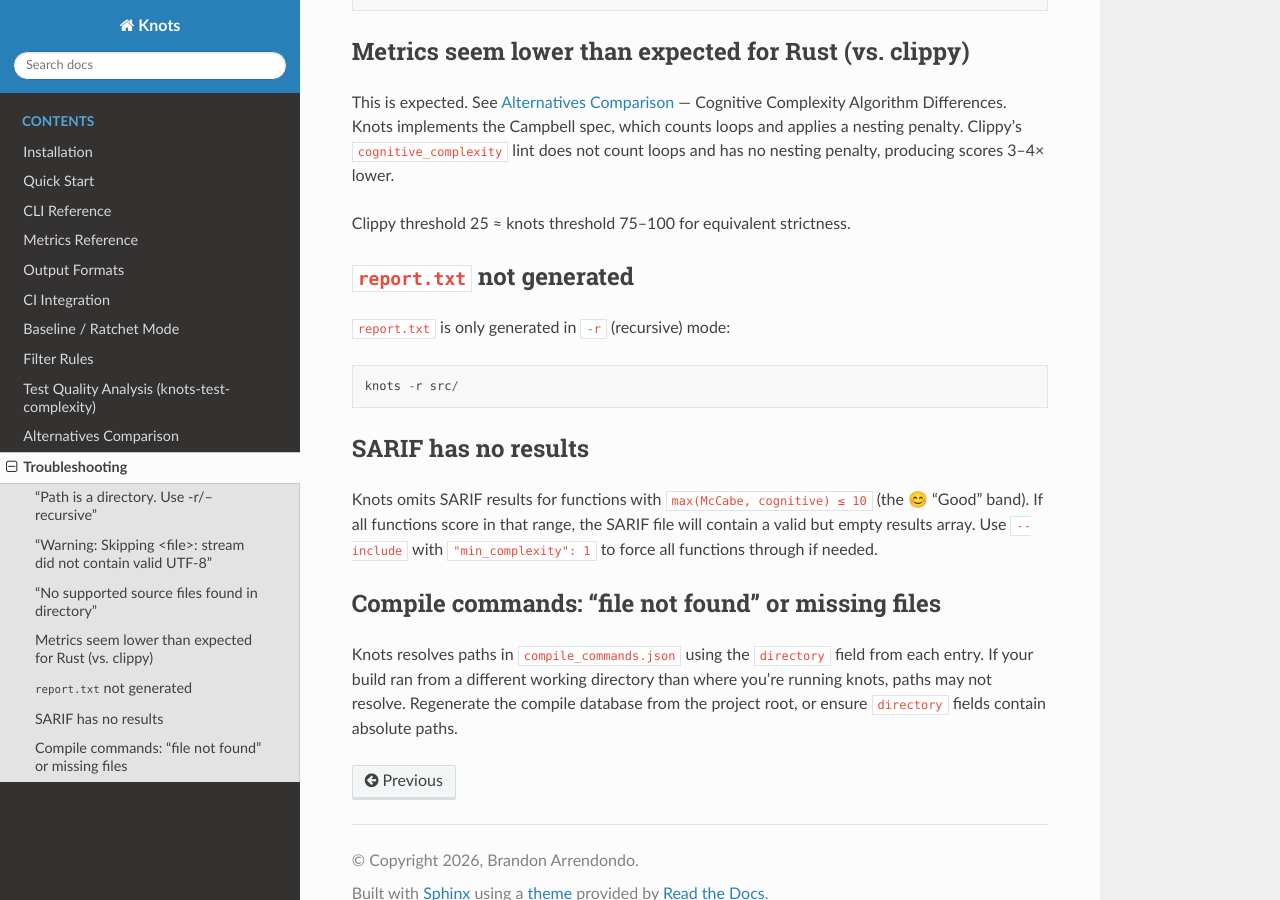
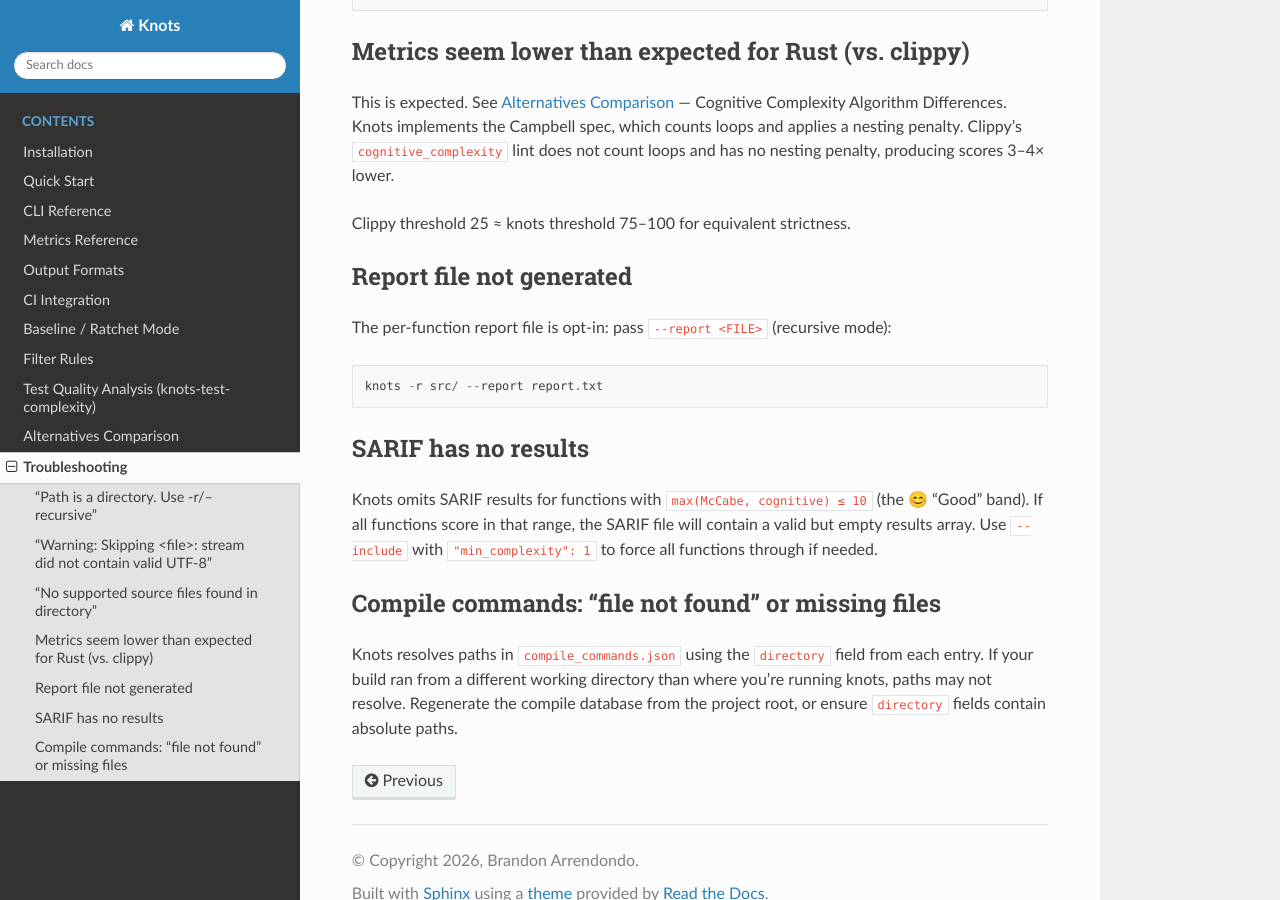
Before and after one commit to brandon-arrendondo/knots, a Sphinx documentation site: the page built from docs/troubleshooting.rst, in a window 1280 px wide and 900 px high, scrolled down 1070 px. Built offline with Sphinx 7.4.7 and the Read the Docs theme 3.1.0, drawn with Linux system fonts in a browser that asks for light colours.

Commit message:
docs: correct stale report.txt auto-write claims
The per-function report is opt-in via --report <FILE> (since v1.9.x); it is
not written automatically in -r mode. Fix the remaining docs that still
implied an automatic report.txt: the recursive-mode bullet and example
output in quick-start, the "comprehensive report" example, and the
troubleshooting entry. (README and cli-reference were fixed earlier.)

Co-Authored-By: Claude Opus 4.8 (1M context) <noreply@anthropic.com>

```diff
--- a/docs/quick-start.rst
+++ b/docs/quick-start.rst
@@ -61,7 +61,7 @@ Recursive mode:
 - Scans all supported source files (see :doc:`installation` for the full extension list; headers skipped by default)
 - Shows top 5 worst functions by complexity
 - Displays totals and averages across all files
-- Writes per-function detail to ``report.txt``
+- Writes per-function detail to a file when ``--report <FILE>`` is given (opt-in)
 - Reports file processing statistics
 
 Example output::
@@ -76,8 +76,6 @@ Example output::
       Total Functions: 3404
       Average McCabe Complexity: 2.02
       Average Cognitive Complexity: 1.65
-
-    Detailed per-function output written to report.txt
 
     === FILES PROCESSED ===
 
@@ -178,7 +176,7 @@ Quick health check::
 
 Generate a comprehensive report::
 
-    knots -r -v ~/myproject/
+    knots -r -v ~/myproject/ --report report.txt
     less report.txt
 
 Find high-complexity, hard-to-test functions::
--- a/docs/troubleshooting.rst
+++ b/docs/troubleshooting.rst
@@ -54,12 +54,12 @@ count loops and has no nesting penalty, producing scores 3–4× lower.
 
 Clippy threshold 25 ≈ knots threshold 75–100 for equivalent strictness.
 
-``report.txt`` not generated
------------------------------
+Report file not generated
+-------------------------
 
-``report.txt`` is only generated in ``-r`` (recursive) mode::
+The per-function report file is opt-in: pass ``--report <FILE>`` (recursive mode)::
 
-    knots -r src/
+    knots -r src/ --report report.txt
 
 SARIF has no results
 ---------------------
```
